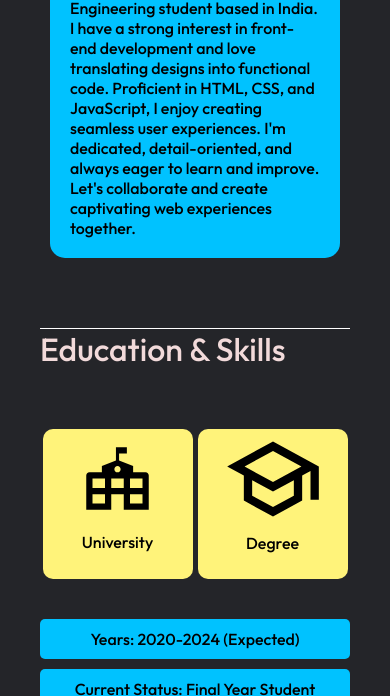
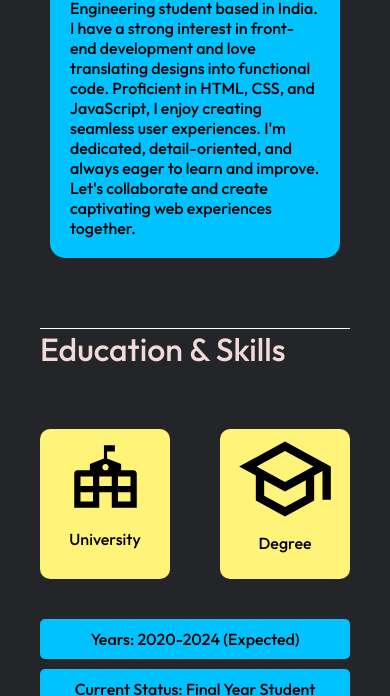
Before and after one commit to virtualknight8/my-portfolio, a plain HTML site: page index.html in a window 390 px wide. Shown: the part 341-1037 px from the top of the page. Drawn offline with Linux system fonts and the light colour scheme.

Commit message:
change edudivs width

```diff
--- a/style.css
+++ b/style.css
@@ -534,7 +534,7 @@ header {
 
     .content211{
         margin-bottom: 40px;
-        justify-content: space-around;
+        justify-content: space-between;
     }
 
     .content211>div{
@@ -602,8 +602,7 @@ header {
     }
 
     .edudivs{
-        max-width: 150px;
-        min-width: 130px;
+        max-width: 130px;
         width: auto;
         margin:0 ;
     }
```
